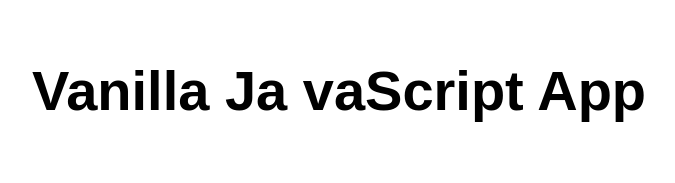
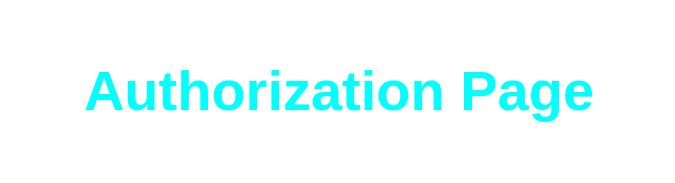
Before and after one commit to inergyllc/myswa, a website: page src/admin/auth.html in a window 1280 px wide. Shown: the whole page, without its empty margins (301-976 px from the left). Drawn offline with Linux system fonts and the light colour scheme.

Commit message:
fix auth page

```diff
--- a/src/admin/auth.html
+++ b/src/admin/auth.html
@@ -9,7 +9,7 @@
 
   <body>
     <main>
-      <h1>Vanilla Ja vaScript App</h1>
+      <h1 style="color: aqua">Authorization Page</h1>
     </main>
   </body>
 </html>
```
